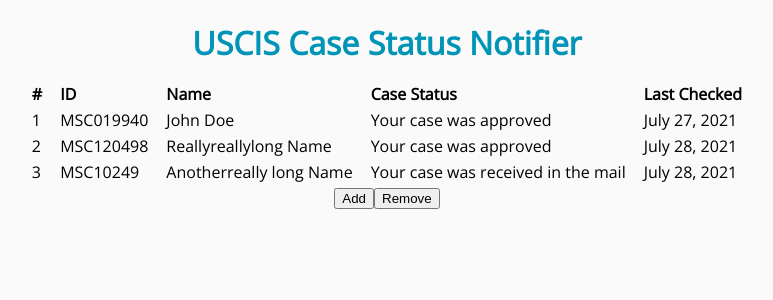
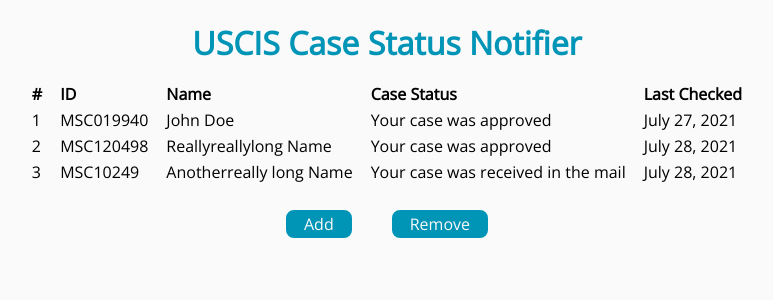
Before and after one commit to RogueArt/USCIS-notifier, a React (Create React App) app in the folder client/: page / in a window 1280 px wide. Shown: the top 300 px of the page, without its empty margins (253-1026 px from the left). Built offline with nearby package versions, Linux system fonts and the light colour scheme.

Commit message:
Added styling for buttons

```diff
--- a/client/src/Buttons.js
+++ b/client/src/Buttons.js
@@ -1,8 +1,14 @@
+import './Buttons.scss'
+
 function Button({ onAddRow, onRemoveRow }) {
   return (
     <div style={{ textAlign: 'center' }}>
-      <button onClick={() => onAddRow()}>Add</button>
-      <button onClick={() => onRemoveRow()}>Remove</button>
+      <button className="row-button" onClick={() => onAddRow()}>
+        Add
+      </button>
+      <button className="row-button" onClick={() => onRemoveRow()}>
+        Remove
+      </button>
     </div>
   )
 }
--- a/client/src/Buttons.scss
+++ b/client/src/Buttons.scss
@@ -0,0 +1,17 @@
+.row-button {
+  font-size: 16px;
+  font-family: 'Open Sans';
+
+  color: #FAFAFA;
+  background-color: #0094B6;
+  border: 2px solid #0094B6;
+  border-radius: 8px;
+
+  margin: 24px 20px;
+  padding-left: 16px;
+  padding-right: 16px;
+
+  &:hover {
+    cursor: pointer;
+  }
+}
```
